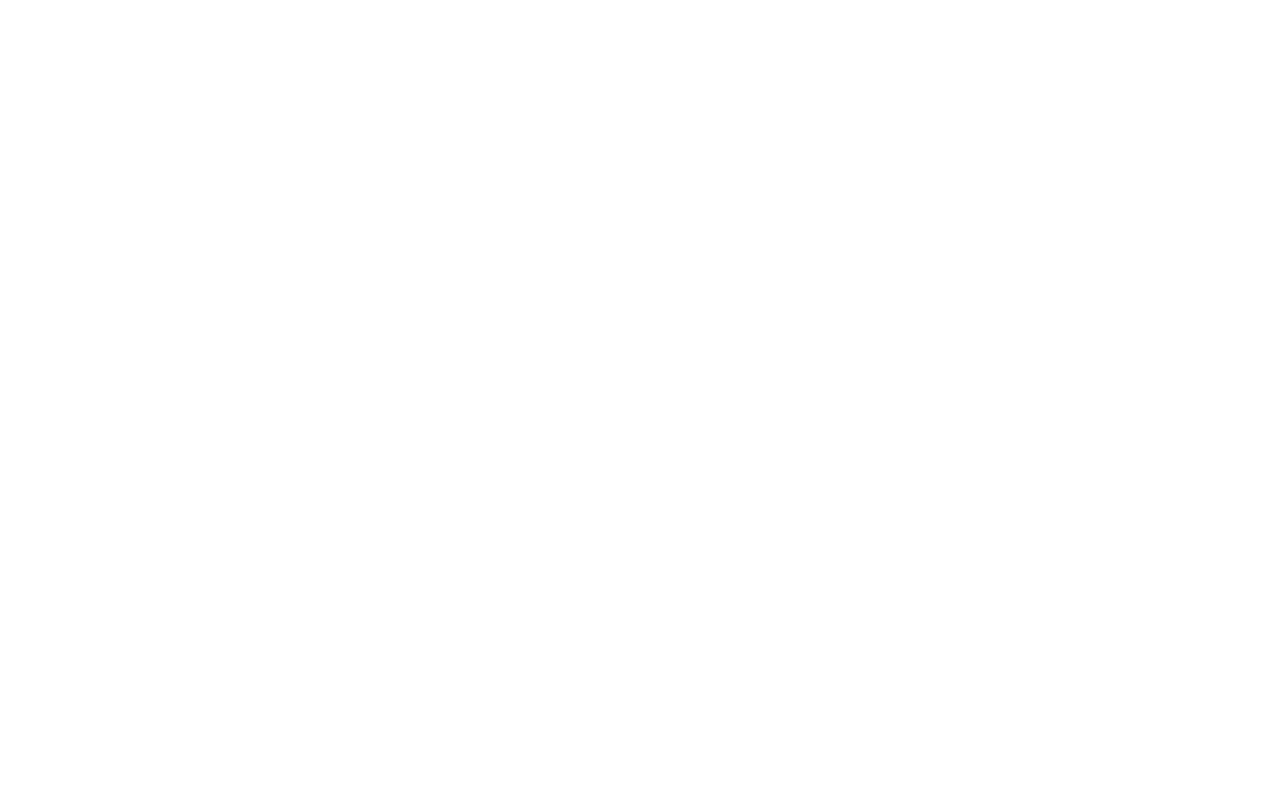
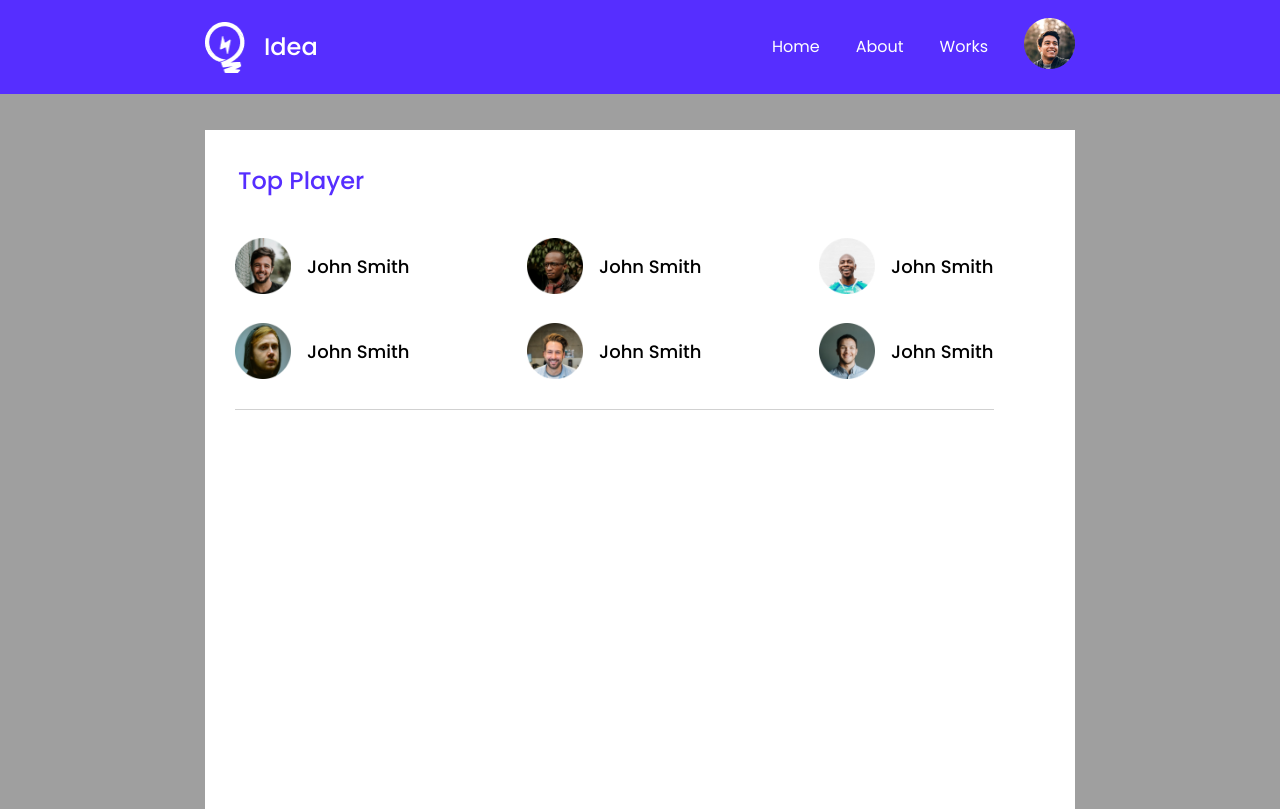
Before and after one commit to Asaduzzamansafi/aaaa, a plain HTML site: page index.html in a window 1280 px wide. Drawn offline with Linux system fonts and the light colour scheme.

Commit message:
header done

```diff
--- a/index.html
+++ b/index.html
@@ -5,8 +5,64 @@
     <meta http-equiv="X-UA-Compatible" content="IE=edge">
     <meta name="viewport" content="width=device-width, initial-scale=1.0">
     <title>Document</title>
+    <link rel="preconnect" href="https://fonts.googleapis.com">
+    <link rel="preconnect" href="https://fonts.gstatic.com" crossorigin>
+    <link
+        href="https://fonts.googleapis.com/css2?family=Open+Sans:wght@600&family=Poppins:wght@400;500&family=Roboto:wght@400;500&display=swap"
+        rel="stylesheet">
+    <link rel="stylesheet" href="./style.css">
 </head>
 <body>
+    <!-- header start -->
+    <header>
+        <nav>
+            <div class="logo">
+                <img width="40.42px" height="51px" src="./pic/Group 5.png" alt="">
+                <h1>Idea</h1>
+            </div>
 
+            <ul class="menu">
+                <li>Home</li>
+                <li>About</li>
+                <li>Works</li>
+                <li><img src="./pic/Ellipse.png" alt=""></li>
+            </ul>
+        </nav>
+    </header>
+<!-- main section -->
+    <main>
+        <section class="first-container">
+            <!-- top player -->
+            <div class="top-players">
+                <h1>Top Player</h1>
+                <div class="top-players-content">
+                    <div class="top-player">
+                        <img src="./pic/Ellipse (1).png" alt="">
+                        <h2>John Smith</h2>
+                    </div>
+                    <div class="top-player">
+                        <img src="./pic/Ellipse (2).png" alt="">
+                        <h2>John Smith</h2>
+                    </div>
+                    <div class="top-player">
+                        <img src="./pic/Ellipse (3).png" alt="">
+                        <h2>John Smith</h2>
+                    </div>
+                    <div class="top-player">
+                        <img src="./pic/Ellipse (4).png" alt="">
+                        <h2>John Smith</h2>
+                    </div>
+                    <div class="top-player">
+                        <img src="./pic/Ellipse (5).png" alt="">
+                        <h2>John Smith</h2>
+                    </div>
+                    <div class="top-player">
+                        <img src="./pic/Ellipse (6).png" alt="">
+                        <h2>John Smith</h2>
+                    </div>
+                </div>
+            </div>
+        </section>
+    </main>
 </body>
 </html>
--- /dev/null
+++ b/style.css
@@ -0,0 +1,95 @@
+:root {
+  --primary-color: #562eff;
+  --text-color: #000000;
+  --sub-color: #ed6b4f;
+  --open-font: "Open Sans", sans-serif;
+  --roboto-font: "Roboto", sans-serif;
+  --poppins-font: "Poppins", sans-serif;
+}
+* {
+  margin: 0;
+  padding: 0;
+  overflow-x: hidden;
+}
+/* header start */
+header {
+  height: 94px;
+  background-color: var(--primary-color);
+}
+nav {
+  width: 870px;
+  height: 100%;
+  margin: 0 auto;
+  display: flex;
+  justify-content: space-between;
+  align-items: center;
+}
+.logo {
+  display: flex;
+}
+.logo img {
+  margin-right: 18.58px;
+}
+.logo h1 {
+  align-self: center;
+  color: #ffffff;
+  font-family: var(--poppins-font);
+  font-weight: 500;
+  font-size: 24px;
+  line-height: 36px;
+}
+.menu {
+  display: flex;
+}
+.menu li {
+  list-style-type: none;
+  margin-left: 36px;
+  align-self: center;
+  color: #ffffff;
+  font-family: var(--poppins-font);
+  font-weight: 400;
+  font-size: 1rem;
+  line-height: 24px;
+}
+/* first container */
+main {
+  background-color: #9f9f9f;
+}
+.first-container {
+  width: 870px;
+  height: 679px;
+  background-color: #ffffff;
+  margin: 36px auto 0 auto;
+}
+/* top players */
+.top-players h1 {
+  color: var(--primary-color);
+  font-family: var(--poppins-font);
+  font-weight: 500;
+  font-size: 24px;
+  margin: 33px 0 0 33px;
+}
+.top-players-content {
+  display: grid;
+  grid-template-columns: repeat(3, 1fr);
+  grid-template-rows: 2;
+  grid-gap: 29px 117px;
+  margin: 40px 81px 0 30px;
+  padding-bottom: 30px;
+  border-bottom: 1px solid #d1d1d1;
+}
+.top-players-content img {
+  width: 56px;
+  height: 56px;
+  margin-right: 1rem;
+}
+.top-player {
+  display: flex;
+}
+.top-player h2 {
+  align-self: center;
+  font-family: var(--poppins-font);
+  font-weight: 500;
+  font-size: 18px;
+  line-height: 27px;
+}
```
Also changed, not shown: pic/Ellipse (1).png (added), pic/Ellipse (2).png (added), pic/Ellipse (3).png (added), pic/Ellipse (4).png (added), pic/Ellipse (5).png (added), pic/Ellipse (6).png (added), pic/Ellipse.png (added), pic/Group 2.png (added), pic/Group 5.png (added), pic/Mask Group (1).png (added), pic/Mask Group (2).png (added), pic/Mask Group (3).png (added), pic/Mask Group (4).png (added), pic/Mask Group.jpg (added), 1 more files.
